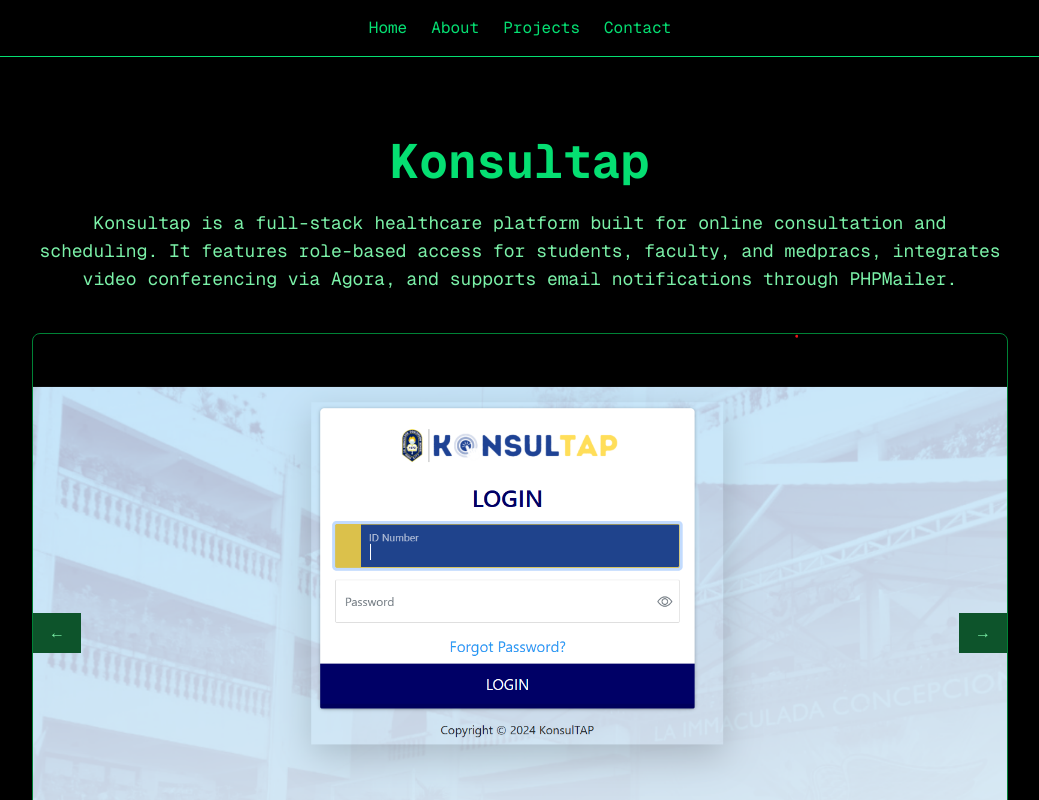
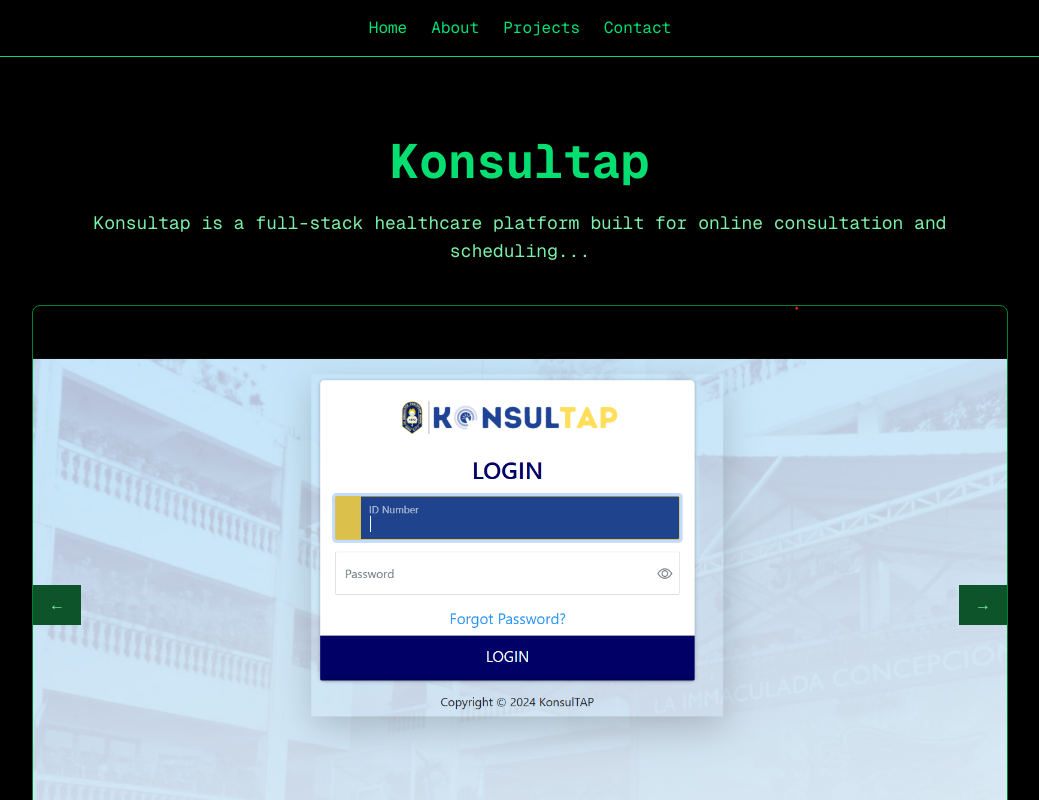
Before and after one commit to IndigoBrando/my-portfolio, a Next.js app: page /projects/konsultap in a window 1280 px wide. Shown: the top 800 px of the page, without its empty margins (120-1159 px from the left). Built offline with nearby package versions, Linux system fonts and the light colour scheme.

Commit message:
added changes

```diff
--- /dev/null
+++ b/src/app/projects/[slug]/ProjectClient.tsx
@@ -0,0 +1,45 @@
+'use client';
+import { useState } from 'react';
+import Image from 'next/image';
+
+export default function ProjectClient({ project }: {
+  project: { title: string; description: string; images: string[] }
+}) {
+  const [currentImage, setCurrentImage] = useState(0);
+
+  const nextImage = () => {
+    setCurrentImage((prev) => (prev + 1) % project.images.length);
+  };
+
+  const prevImage = () => {
+    setCurrentImage((prev) => (prev - 1 + project.images.length) % project.images.length);
+  };
+
+  return (
+    <section className="px-6 py-20 max-w-5xl mx-auto">
+      <h1 className="text-4xl md:text-5xl font-bold mb-6 text-center">{project.title}</h1>
+      <p className="text-lg text-green-300 mb-10 text-center">{project.description}</p>
+
+      <div className="relative w-full h-150 mb-8 border border-green-700 rounded-lg overflow-hidden">
+        <Image
+          src={project.images[currentImage]}
+          alt={`${project.title} screenshot`}
+          fill
+          className="object-cover glitch-img"
+        />
+        <button
+          onClick={prevImage}
+          className="absolute left-0 top-1/2 -translate-y-1/2 bg-green-900 bg-opacity-50 text-green-300 px-4 py-2"
+        >
+          &#8592;
+        </button>
+        <button
+          onClick={nextImage}
+          className="absolute right-0 top-1/2 -translate-y-1/2 bg-green-900 bg-opacity-50 text-green-300 px-4 py-2"
+        >
+          &#8594;
+        </button>
+      </div>
+    </section>
+  );
+}
--- a/src/app/projects/[slug]/page.tsx
+++ b/src/app/projects/[slug]/page.tsx
@@ -1,20 +1,13 @@
-'use client';
-import React, { useState } from 'react';
-import Image from 'next/image';
+// /app/projects/[slug]/page.tsx
 import Header from '@/components/Header';
 import Footer from '@/components/Footer';
 import { notFound } from 'next/navigation';
-import { useParams } from 'next/navigation';
+import ProjectClient from './ProjectClient';
 
-const projectData: Record<string, {
-  title: string;
-  description: string;
-  images: string[];
-}> = {
+const projectData = {
   konsultap: {
     title: 'Konsultap',
-    description:
-      'Konsultap is a full-stack healthcare platform built for online consultation and scheduling. It features role-based access for students, faculty, and medpracs, integrates video conferencing via Agora, and supports email notifications through PHPMailer.',
+    description: 'Konsultap is a full-stack healthcare platform built for online consultation and scheduling...',
     images: [
       '/images/konsultap/1.png',
       '/images/konsultap/2.png',
@@ -23,13 +16,12 @@
       '/images/konsultap/5.png',
       '/images/konsultap/6.png',
       '/images/konsultap/7.png',
-      '/images/konsultap/8.png'
+      '/images/konsultap/8.png',
     ],
   },
   vehicle: {
     title: 'Vehicle Reservation System',
-    description:
-      'An internal web-based system for managing vehicle requests and approval workflows. Built using PHP and MySQL, with multi-role access for employees and department heads.',
+    description: 'An internal web-based system for managing vehicle requests...',
     images: [
       '/images/vts/1.png',
       '/images/vts/2.png',
@@ -38,64 +30,28 @@
       '/images/vts/5.png',
       '/images/vts/6.png',
       '/images/vts/7.png',
-      '/images/vts/8.png'
+      '/images/vts/8.png',
     ],
   },
 };
 
-export async function generateStaticParams() {
+// 👇 Important for static export builds (like GitHub Pages)
+export const dynamicParams = false;
+
+export function generateStaticParams() {
   return Object.keys(projectData).map((slug) => ({ slug }));
 }
 
-export default function ProjectDetails() {
-  const params = useParams();
-  const slug = Array.isArray(params?.slug) ? params.slug[0] : params?.slug;
-  const project = slug ? projectData[slug] : null;
-  const [currentImage, setCurrentImage] = useState(0); // ✅ Always called unconditionally
-
-  if (!slug || !project) return notFound(); // ✅ Hook already declared above
-
-  const nextImage = () => {
-    setCurrentImage((prev) => (prev + 1) % project.images.length);
-  };
-
-  const prevImage = () => {
-    setCurrentImage((prev) => (prev - 1 + project.images.length) % project.images.length);
-  };
+export default function ProjectPage({ params }: { params: { slug: string } }) {
+const slug = params.slug;
+if (!Object.keys(projectData).includes(slug)) return notFound();
+const project = projectData[slug as keyof typeof projectData];
+  if (!project) return notFound();
 
   return (
     <main className="bg-black text-green-400 min-h-screen font-mono">
       <Header />
-      <section className="px-6 py-20 max-w-5xl mx-auto">
-        <h1 className="text-4xl md:text-5xl font-bold mb-6 text-center">
-          {project.title}
-        </h1>
-        <p className="text-lg text-green-300 mb-10 text-center">
-          {project.description}
-        </p>
-
-        {/* Slideshow */}
-        <div className="relative w-full h-150 mb-8 border border-green-700 rounded-lg overflow-hidden">
-          <Image
-            src={project.images[currentImage]}
-            alt={`${project.title} screenshot`}
-            fill
-            className="object-cover glitch-img"
-          />
-          <button
-            onClick={prevImage}
-            className="absolute left-0 top-1/2 -translate-y-1/2 bg-green-900 bg-opacity-50 text-green-300 px-4 py-2"
-          >
-            &#8592;
-          </button>
-          <button
-            onClick={nextImage}
-            className="absolute right-0 top-1/2 -translate-y-1/2 bg-green-900 bg-opacity-50 text-green-300 px-4 py-2"
-          >
-            &#8594;
-          </button>
-        </div>
-      </section>
+      <ProjectClient project={project} />
       <Footer />
     </main>
   );
```
